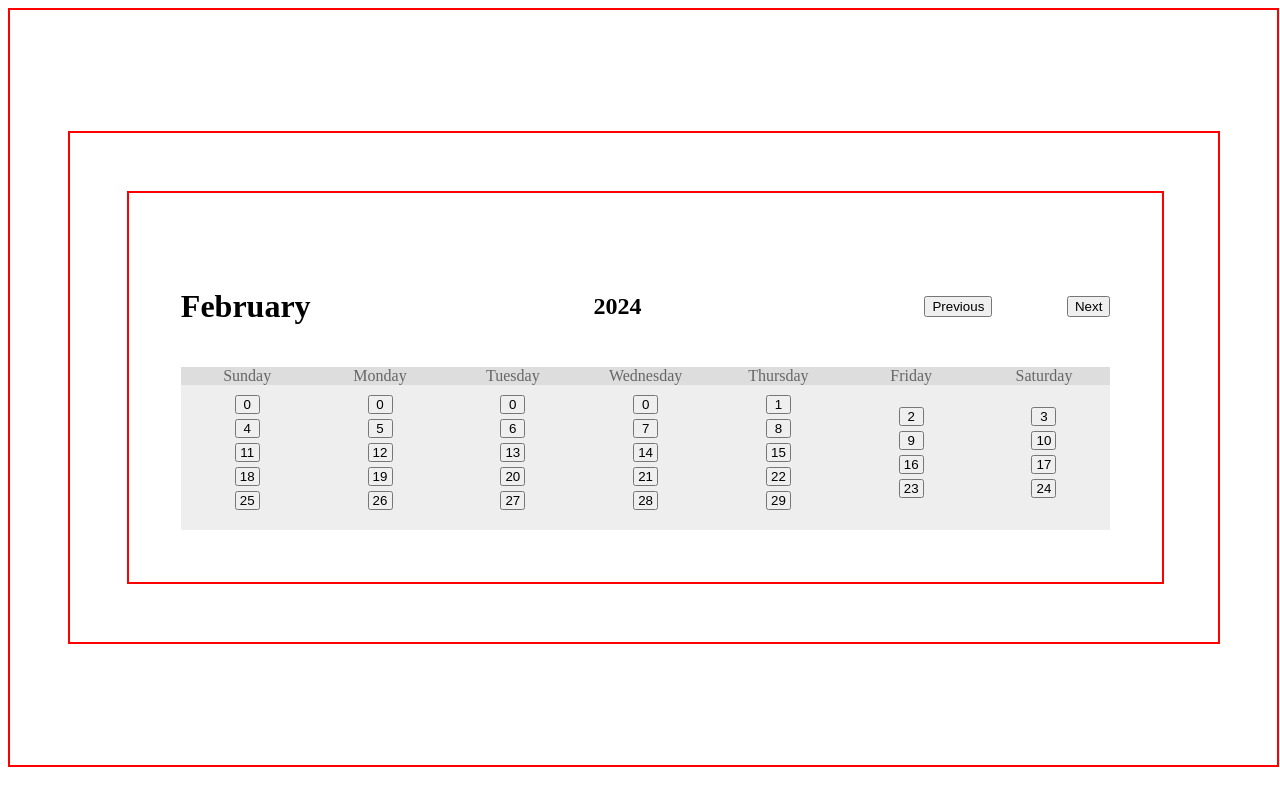
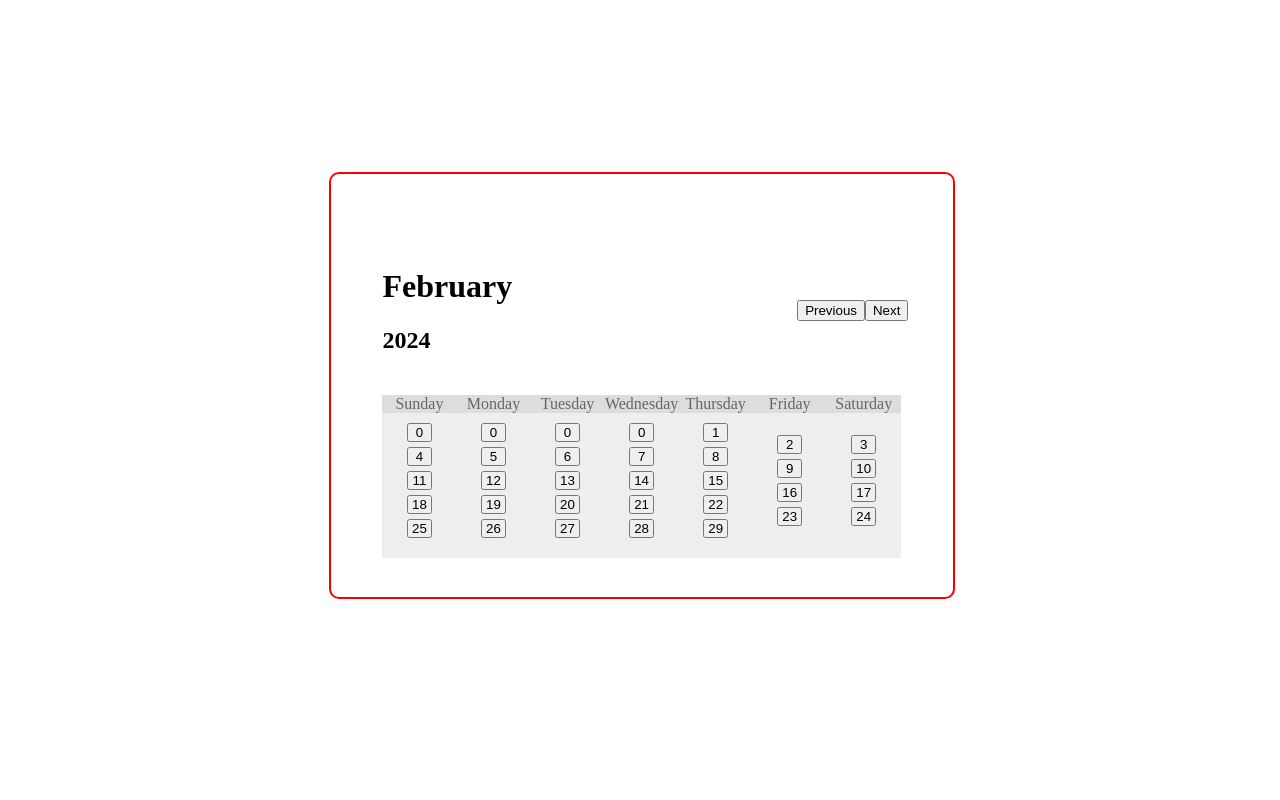
Before and after one commit to dev-martin02/Calendar_project, a React (Vite) app: page / in a window 1280 px wide. Built offline with nearby package versions, Linux system fonts and the light colour scheme.

Commit message:
Css improve it, month bug fixed it

```diff
--- a/src/App.jsx
+++ b/src/App.jsx
@@ -1,6 +1,6 @@
 import { Route, Routes } from "react-router-dom";
 import Calendar from "./components/body/Calendar/Calendar";
-import Task from "./components/Task";
+import Task from "./components/Task/Task";
 
 function App() {
   return (
--- a/src/components/Header/Header.jsx
+++ b/src/components/Header/Header.jsx
@@ -7,6 +7,7 @@ export default function Header({
   prev,
   currentYear,
   resetDate,
+  userDate,
 }) {
   const [displayBtn, setDisplayBtn] = useState(false);
 
@@ -25,26 +26,29 @@ export default function Header({
     "December",
   ];
 
-  function compareMonth() {
+  function compareDate() {
     const todayDate = new Date();
-    if (todayDate.getMonth() !== numberOfTheMonth) {
+    if (todayDate.getDate() !== userDate.getDate()) {
       return setDisplayBtn(true);
+    } else {
+      return setDisplayBtn(false);
     }
-    return setDisplayBtn(false);
   }
 
   useEffect(() => {
-    compareMonth();
+    compareDate();
   }, [numberOfTheMonth]);
 
   return (
     <div id="header-content">
-      <h1>{nameOfTheMonth[numberOfTheMonth]}</h1>
-      <h2>{currentYear}</h2>
+      <div>
+        <h1>{nameOfTheMonth[numberOfTheMonth]}</h1>
+        <h2>{currentYear}</h2>
+      </div>
       <div id="prev-next-mon">
         <button onClick={prev}>Previous</button>
+        {displayBtn && <button onClick={resetDate}>Today's date</button>}
         <button onClick={next}>Next</button>
-        {displayBtn && <button onClick={resetDate}>Today's date</button>}
       </div>
     </div>
   );
--- /dev/null
+++ b/src/components/Task/Task.css
@@ -0,0 +1,3 @@
+.taskContainer {
+  background-color: aqua;
+}
--- a/src/components/Task.jsx
+++ b/src/components/Task/Task.jsx
@@ -50,7 +50,7 @@ export default function Task() {
   }
 
   return (
-    <>
+    <div className="taskContainer">
       <h1>{headerText}</h1>
       <input type="text" onChange={getValue} value={userValue} />
       <button onClick={addTask}>Add</button>
@@ -62,6 +62,6 @@ export default function Task() {
           </>
         ))}
       </ul>
-    </>
+    </div>
   );
 }
--- a/src/components/body/Calendar/Calendar.css
+++ b/src/components/body/Calendar/Calendar.css
@@ -5,7 +5,6 @@ html {
   width: 90%;
 }
 body {
-  border: solid 2px red;
   padding: 5%;
   width: 40%;
   display: flex;
@@ -17,15 +16,21 @@ body {
 
 #root {
   width: 100%;
-  border: solid 2px red;
+  height: 100%;
   padding: 5%;
+  display: flex;
+  justify-content: center;
+  align-items: center;
 }
 /* app file ends */
 
 #container {
-  width: 90%;
-  border: solid 2px red;
+  width: 50%;
+  height: 50%;
   padding: 5%;
+  border: red 2px solid;
+  border-radius: 10px;
+  min-width: fit-content;
 }
 
 #day-week-container {
--- a/src/components/body/Calendar/Calendar.jsx
+++ b/src/components/body/Calendar/Calendar.jsx
@@ -9,9 +9,9 @@ import { useEffect } from "react";
 export default function Calendar() {
   const navigate = useNavigate();
 
-  const [initialMonth, setInitialMonth] = useState(new Date());
-  const [currentMonth, setCurrentMonth] = useState(initialMonth.getMonth());
-  const [currentYear, setCurrentYear] = useState(initialMonth.getFullYear());
+  const [initialDate, setInitialDate] = useState(new Date());
+  const [currentMonth, setCurrentMonth] = useState(initialDate.getMonth());
+  const [currentYear, setCurrentYear] = useState(initialDate.getFullYear());
 
   const week = [
     { day: "Sunday", number: 0 },
@@ -51,42 +51,42 @@ export default function Calendar() {
   }
 
   const handleNextMonth = () => {
-    let nextMonth = initialMonth.getMonth() + 1;
-    let nextYear = initialMonth.getFullYear();
+    let nextMonth = initialDate.getMonth() + 1;
+    let nextYear = initialDate.getFullYear();
 
     if (nextMonth > 11) {
       nextMonth = 0;
       nextYear++;
     }
 
-    setInitialMonth(new Date(nextYear, nextMonth));
+    setInitialDate(new Date(nextYear, nextMonth));
   };
 
   const handlePrevMonth = () => {
-    let prevMonth = initialMonth.getMonth() - 1;
-    let prevYear = initialMonth.getFullYear();
+    let prevMonth = initialDate.getMonth() - 1;
+    let prevYear = initialDate.getFullYear();
 
     if (prevMonth < 0) {
       prevMonth = 11;
       prevYear--;
     }
 
-    setInitialMonth(new Date(prevYear, prevMonth));
+    setInitialDate(new Date(prevYear, prevMonth));
   };
 
   const resetDate = () => {
     const todayDate = new Date();
-    if (todayDate.getDate() !== initialMonth.getDate()) {
-      setInitialMonth(todayDate);
+    if (todayDate.getDate() !== initialDate.getDate()) {
+      setInitialDate(todayDate);
     }
 
     return todayDate;
   };
 
   useEffect(() => {
-    setCurrentMonth(initialMonth.getMonth());
-    setCurrentYear(initialMonth.getFullYear());
-  }, [initialMonth]);
+    setCurrentMonth(initialDate.getMonth());
+    setCurrentYear(initialDate.getFullYear());
+  }, [initialDate]);
 
   return (
     <div id="container">
@@ -97,6 +97,7 @@ export default function Calendar() {
           prev={handlePrevMonth}
           currentYear={currentYear}
           resetDate={resetDate}
+          userDate={initialDate}
         />
       </h1>
       <div id="day-week-container">
```
